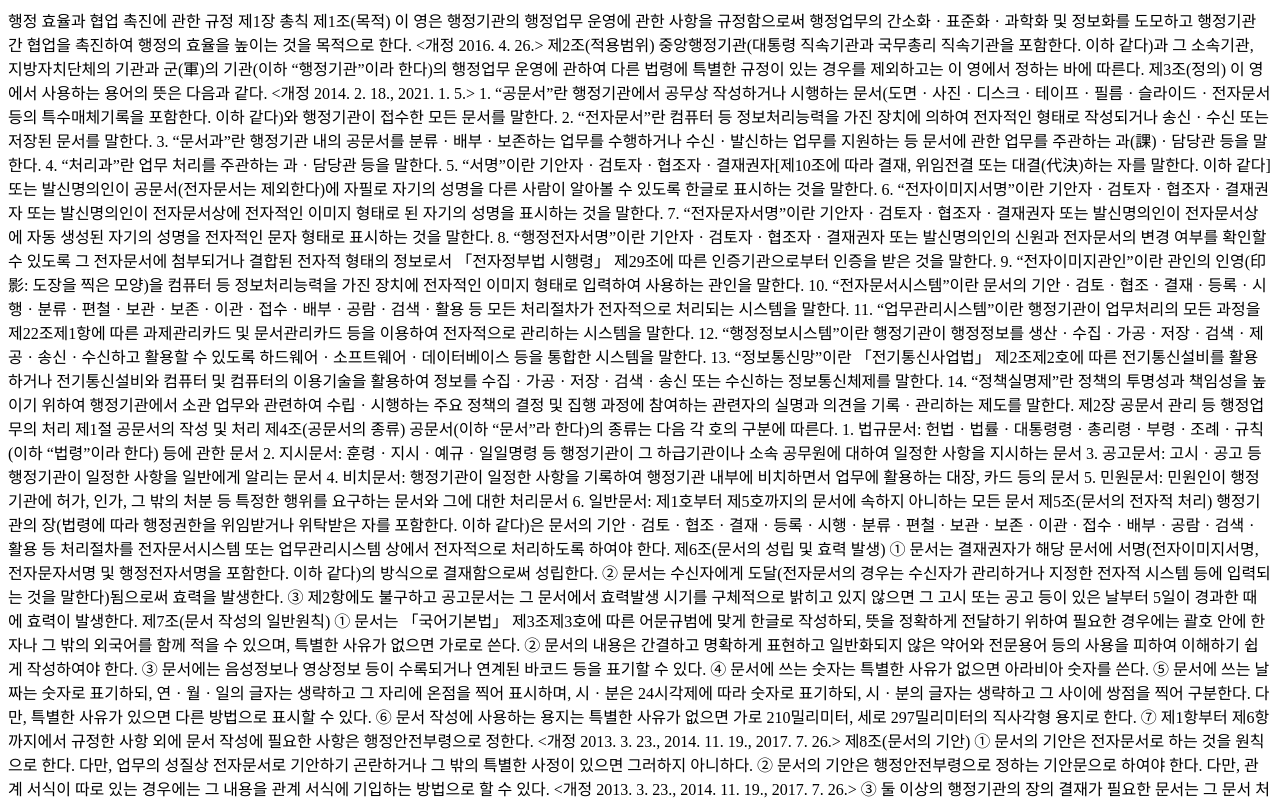
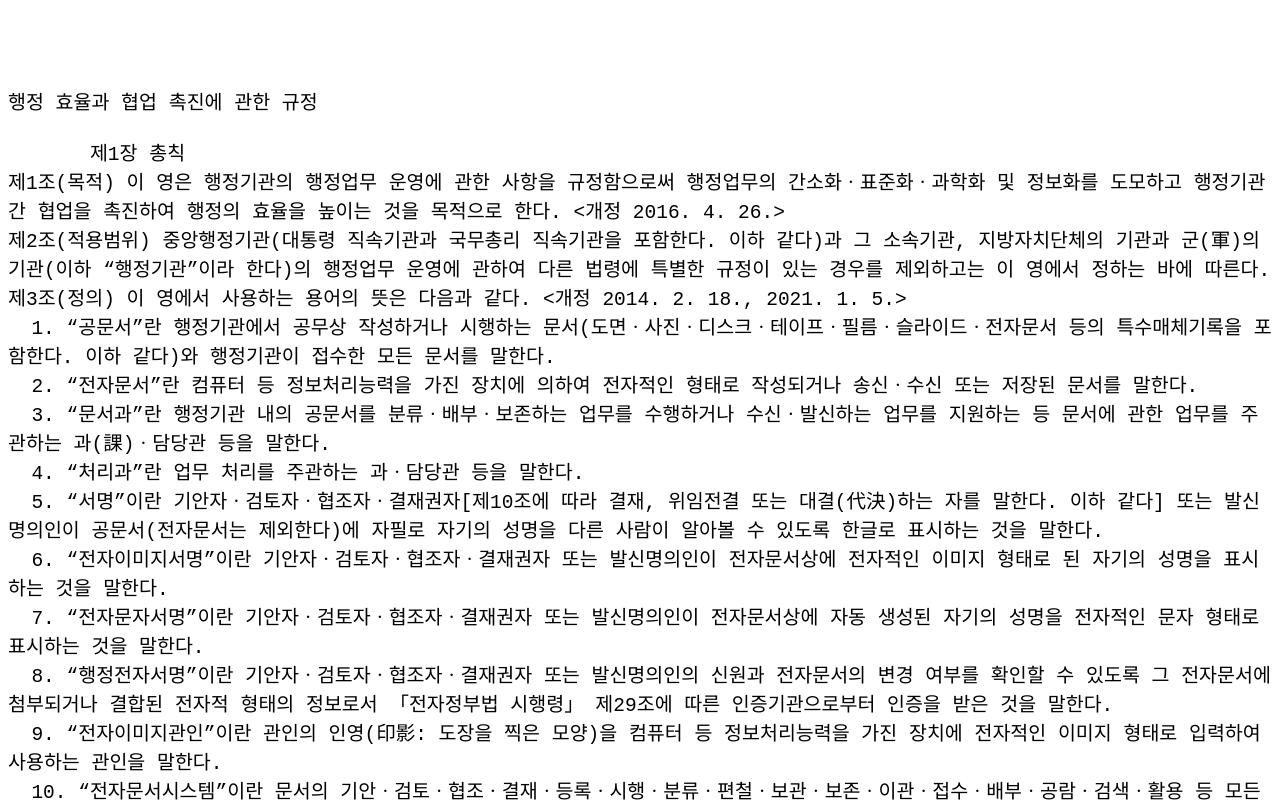
Before and after one commit to newhwang/hyo, a plain HTML site: page index.html in a window 1280 px wide. Shown: the top 802 px of the page. Drawn offline with Linux system fonts and the light colour scheme.

Commit message:
index.html

```diff
--- a/index.html
+++ b/index.html
@@ -1,3 +1,24 @@
+<!DOCTYPE html>
+<html lang="ko">
+<head>
+  <title>행정 효율과 협업 촉진에 관한 규정</title>
+  <meta charset="UTF-8">
+  <style>
+    pre {
+    white-space: pre-wrap;
+    word-break: break-all;
+    overflow: auto;
+    font-size: 150%;
+
+  }
+  </style>
+</head>
+
+<body>
+
+<pre>
+
+
 행정 효율과 협업 촉진에 관한 규정
 
        제1장 총칙
```
